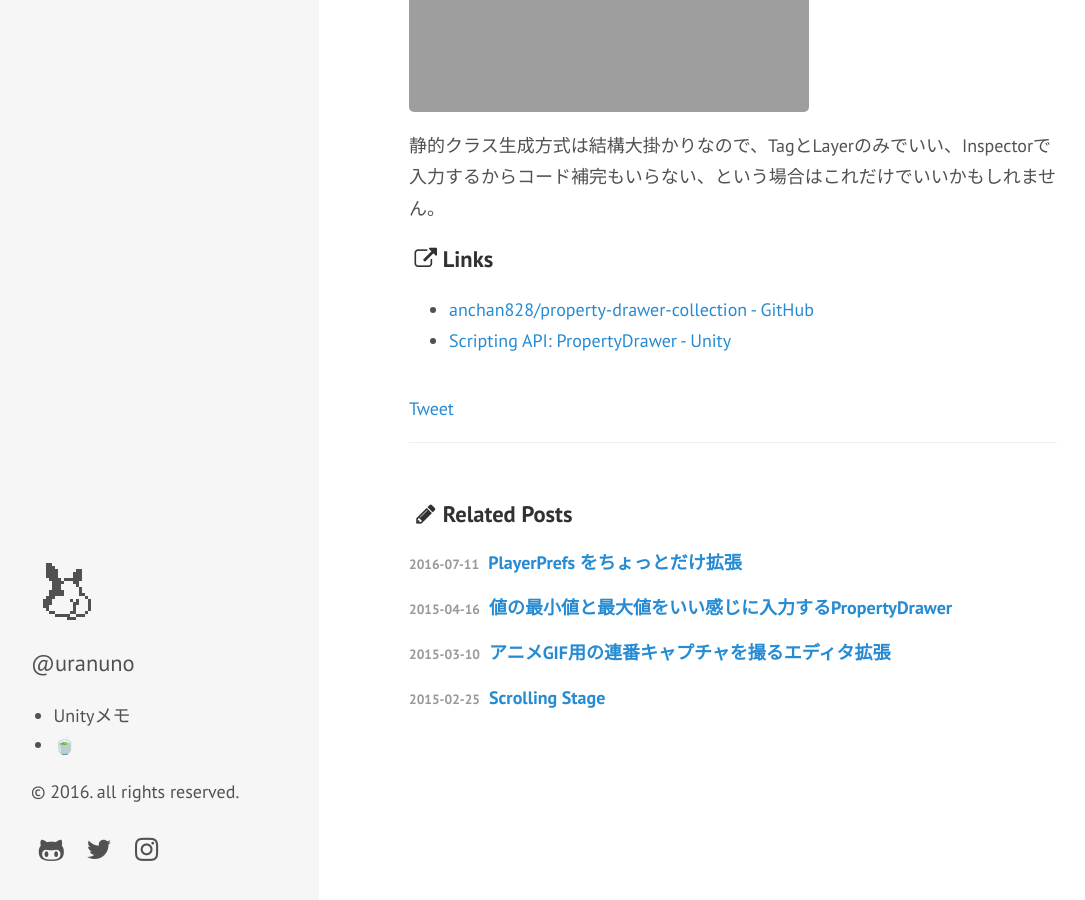
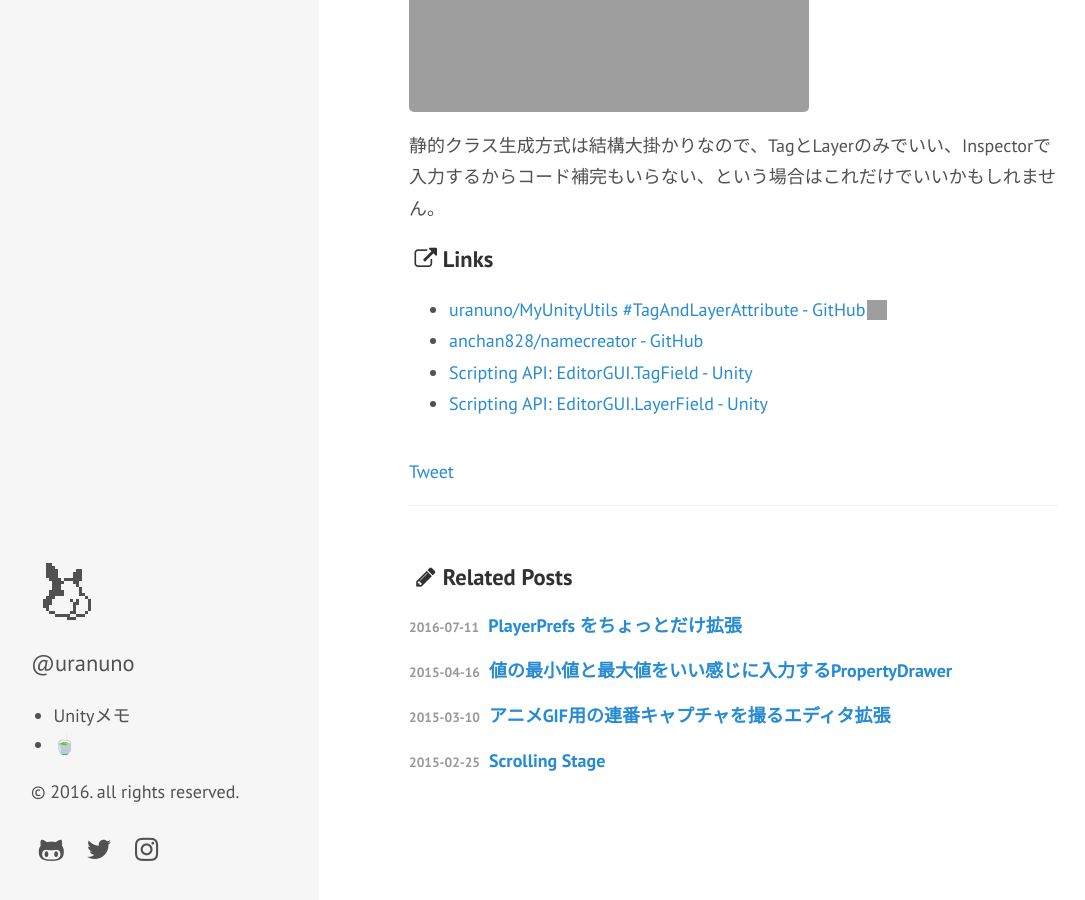
Before and after one commit to uranuno/uranuno.github.io, a Jekyll site: the page built from posts/unity/_posts/2014-12-26-tag-and-layer-attribute.md, in a window 1280 px wide and 900 px high, scrolled down 2929 px. Shown: the whole window, without its empty margins (5-1090 px from the left). Built offline with Jekyll 4.4.1, drawn with Linux system fonts in a browser that asks for light colours; emoji names are drawn with the system emoji font; a script that is not in the unit is left out; comment, search, counter and statistics services are not loaded; grey boxes are pictures that could not be loaded.

Commit message:
参考URLのタイトルを記事名とサイト名で分ける
表記で迷うのでテンプレ化

```diff
--- a/_layouts/post.html
+++ b/_layouts/post.html
@@ -30,7 +30,7 @@
   <h2><i class="fa fa-external-link fa-fw"></i>Links</h2>
   <ul>
     {% for reference in page.refs %}
-    <li><a href="{{ reference.url }}" target="_blank">{{ reference.title }}</a></li>
+    <li><a href="{{ reference.url }}" target="_blank">{{ reference.title[0] }} - {{ reference.title[1] }}</a></li>
     {% endfor %}
   </ul>
   {% endif %}
--- a/posts/unity/_posts/2014-12-26-tag-and-layer-attribute.md
+++ b/posts/unity/_posts/2014-12-26-tag-and-layer-attribute.md
@@ -1,10 +1,14 @@
 ---
 title: Tag とLayer を楽に入力するPropertyDrawer
 refs:
-  - title: 'anchan828/property-drawer-collection - GitHub'
-    url  : 'https://github.com/anchan828/property-drawer-collection'
-  - title: 'Scripting API: PropertyDrawer - Unity'
-    url  : 'https://docs.unity3d.com/ScriptReference/PropertyDrawer.html'
+  - title: ['uranuno/MyUnityUtils #TagAndLayerAttribute', 'GitHub']
+    url  : 'https://github.com/uranuno/MyUnityUtils#tag-and-layer-attribute'
+  - title: ['anchan828/namecreator', 'GitHub']
+    url  : 'https://github.com/anchan828/namecreator'
+  - title: ['Scripting API: EditorGUI.TagField', 'Unity']
+    url  : 'https://docs.unity3d.com/ScriptReference/EditorGUI.TagField.html'
+  - title: ['Scripting API: EditorGUI.LayerField', 'Unity']
+    url  : 'https://docs.unity3d.com/ScriptReference/EditorGUI.LayerField.html'
 ---
 
 ![Tag and Layer Attribute](https://uranuno.github.io/MyUnityUtils/tagandlayer.png)
```
Also changed, not shown: posts/unity/_posts/2015-03-10-play-recorder.md (+6 -4 lines), posts/unity/_posts/2015-04-16-min-max-range-attribute.md (+5 -3 lines), posts/unity/_posts/2016-07-11-playerprefs-data.md (+3 -3 lines).
